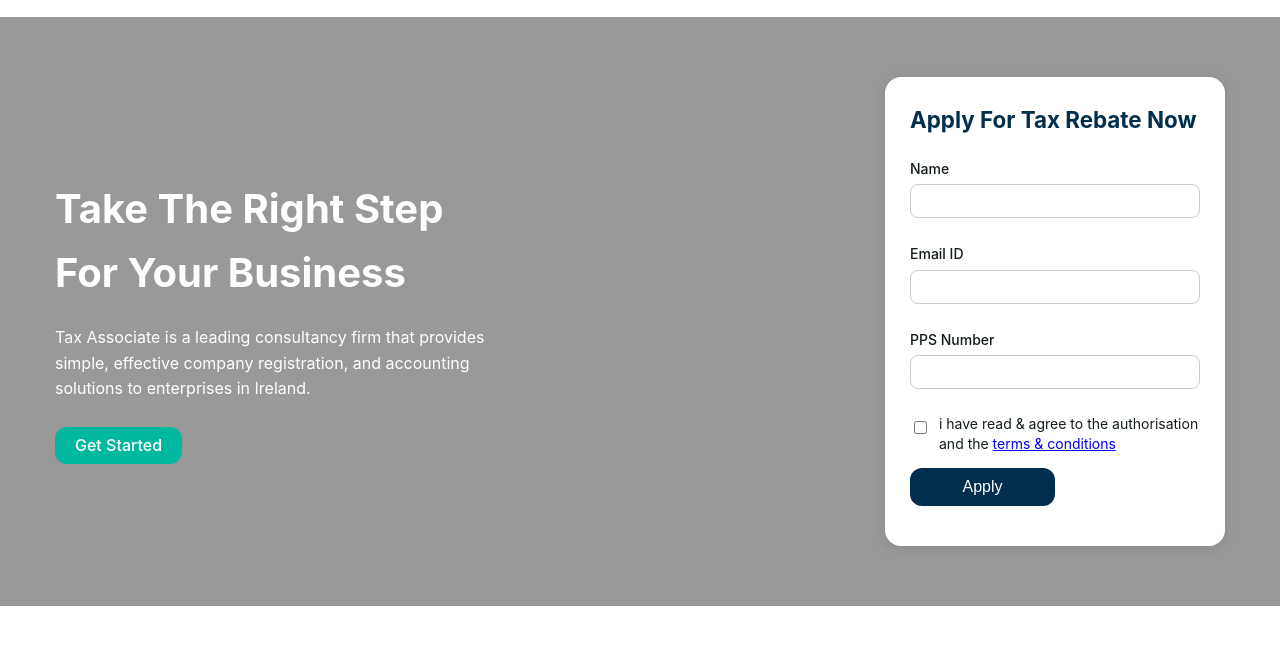
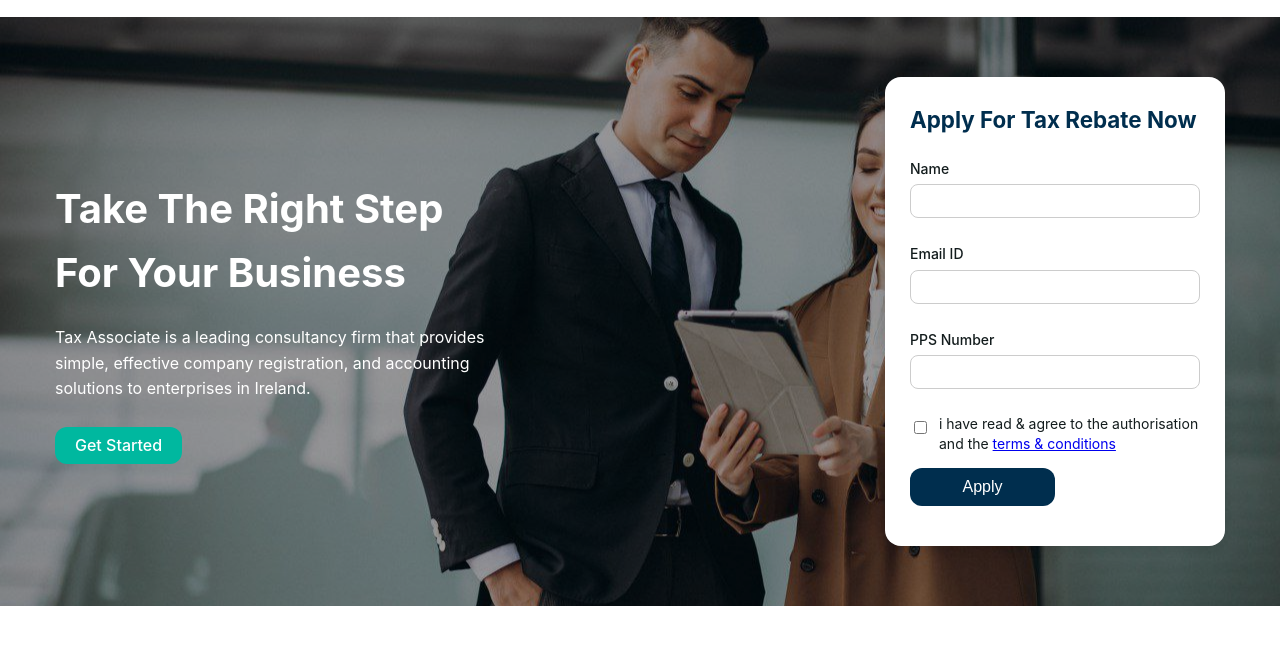
Before and after one commit to pranavps043/frontend, a plain HTML site: page index.html in a window 1280 px wide. Shown: the part 105-768 px from the top of the page. Drawn offline with Linux system fonts and the light colour scheme.

Commit message:
Update style.css

```diff
--- a/styles/style.css
+++ b/styles/style.css
@@ -56,7 +56,7 @@ body {
 
 
 .hero {
-background-image: url('../images/photo_6226677456862036758_y.jpg');
+background-image: url('../photos/photo_6226677456862036758_y.jpg');
   background-size: cover;
   background-position: center;
   background-repeat: no-repeat;
```
